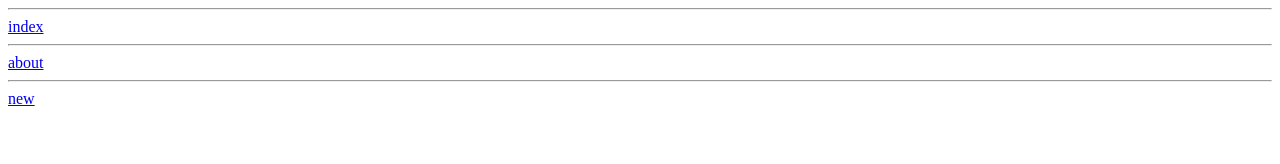
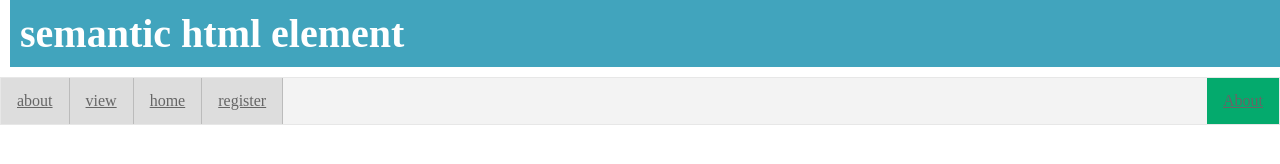
Before and after one commit to Bire11/HTML, a plain HTML site: page home.html in a window 1280 px wide. Drawn offline with Linux system fonts and the light colour scheme.

Commit message:
style.cssclear

```diff
--- a/home.html
+++ b/home.html
@@ -5,16 +5,21 @@
     <meta http-equiv="X-UA-Compatible" content="IE=edge">
     <meta name="viewport" content="width=device-width, initial-scale=1.0">
     <title>Home</title>
+    <link rel="stylesheet" href="style.css">
 </head>
 <body>
 
-    <hr>
-    <a href="index.html">index</a>
-    <hr>
-    <a href="about.html">about</a>
-   <hr>
-   <a href="new.html">new</a>
+    <header class="header"> <h1>semantic html element</h1> </header>
+<nav>
+    <ul>
+     <li><a href="about.html">about</a></li>
+     <li><a href="view.html">view</a></li>
+     <li><a href="home.html">home</a></li>
+     <li><a href="register.html">register</a></li>
+  <li style="float:right"><a class="active" href="#about">About</a></li>
+</ul>
 
+</nav>
 
 </body>
 </html>
--- a/style.css
+++ b/style.css
@@ -9,21 +9,118 @@
         margin-bottom: 10px;
         margin-left: 10px;
         color: white;
-        background: rgb(119, 0, 255);
+        background-color: rgb(65, 164, 189);
         font-style: bold;
         font-size: 20px;
     }
+
     .section{
         border-radius: 10px;
         border: 1px solid rebeccapurple;
         box-shadow: 10px;
+        background-color: aquamarine;
     }
+     /* ul>li{
+        list-style-type: none;
+        color: rebeccapurple;
+        margin: 12px;
+        padding: 12px;
+
+     } */
+     /*
+     a:hover{
+        color:red;
+
+     }
+     */
+     /* a:visited{
+        color: blueviolet;
+     } */
+     /*
+     a{
+        text-decoration: none;
+        color: rgb(44, 42, 42);
+        border: 1px solid color;
+        border-radius: 7px;
+        box-shadow: color;
+        padding: 3px;
+        background-color: rgb(140, 163, 156);
+     }
+     */
+     li{
+        display: inline;
+
+     }
+     li{
+        float: left;
+     }
+     a{
+        display: block;
+        padding: 3px;
+        background-color: #dddddd;
+     }
+     ul{
+        background-color: #dddddd;
+     }
+     ul{
+        list-style-type: none;
+        margin: 0;
+        padding: 0;
+        overflow: hidden;
+        background-color: #333;
+
+    }
+li a {
+    display: block;
+    color: white;
+    text-align: center;
+    padding: 14px 16px;
+
+}
+li a:hover{
+    background-color: #111;
+}
+.active{
+    background-color: #04AA6D;
+}
+li{
+    border-right: 1px solid #bbb;
+}
+li:last-child{
+    border-right: none;
+}
+ul{
+    position: fixed;
+    top: 0;
+    width: 100%;
+}
+ul{
+    position: fixed;
+    bottom: 0;
+    width: 100%;
+}
+ul{
+   border: 1px solid #e7e7e7;
+   background-color: #f3f3f3;
+
+}
+li a{
+    color: #666;
+}
+ul {
+    position: -webkit-sticky; /* Safari*/
+    position: sticky;
+    top: 0;
+}
+
+
+
     body{
-        background-color: yellow;
-        color: white;
+        background-color: white;
+        color: greenyellow;
     }
     p{
-        color: rgb(0, 255, 149);
+        color: blueviolet;
         font-size: 16px;
         margin: 15px;
         padding: 10px;
```
Also changed, not shown: about.html (+13 -1 lines), index.html (+3 -1 lines), new.html (+11 -2 lines), register.html (+12 -0 lines), view.html (+12 -0 lines).
